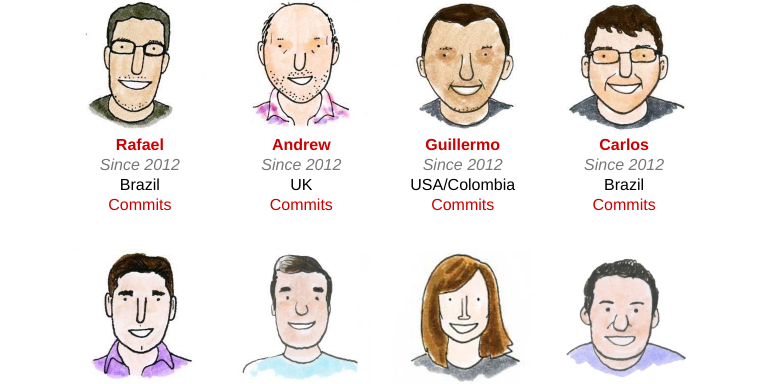
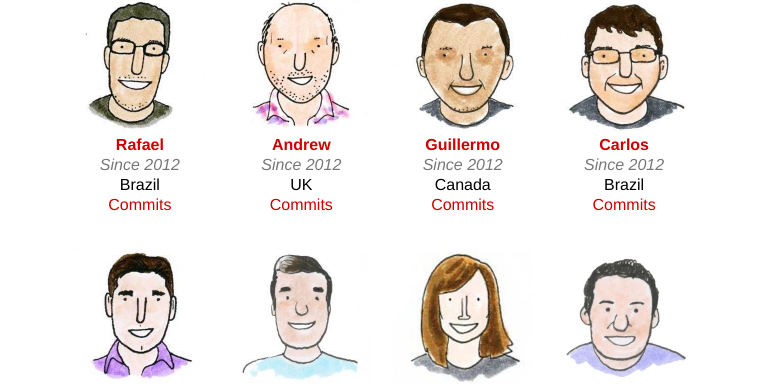
Before and after one commit to rails/homepage, a Jekyll site: the page built from community.html, in a window 1280 px wide and 900 px high, scrolled down 980 px. Shown: the part 84-468 px from the top of the window, without its empty margins (258-1018 px from the left). Built offline with Jekyll 4.4.1, drawn with Linux system fonts in a browser that asks for light colours.

Commit message:
Update location

```diff
--- a/community.html
+++ b/community.html
@@ -107,7 +107,7 @@ description: Ruby on Rails is for everyone who wants to build web applications,
             </figure>
           </a>
           <p class="meta">
-            USA/Colombia<br>
+            Canada<br>
             <a href="http://contributors.rubyonrails.org/contributors/guillermo-iguaran/commits" target="_blank">Commits</a>
           </p>
         </div>
```
